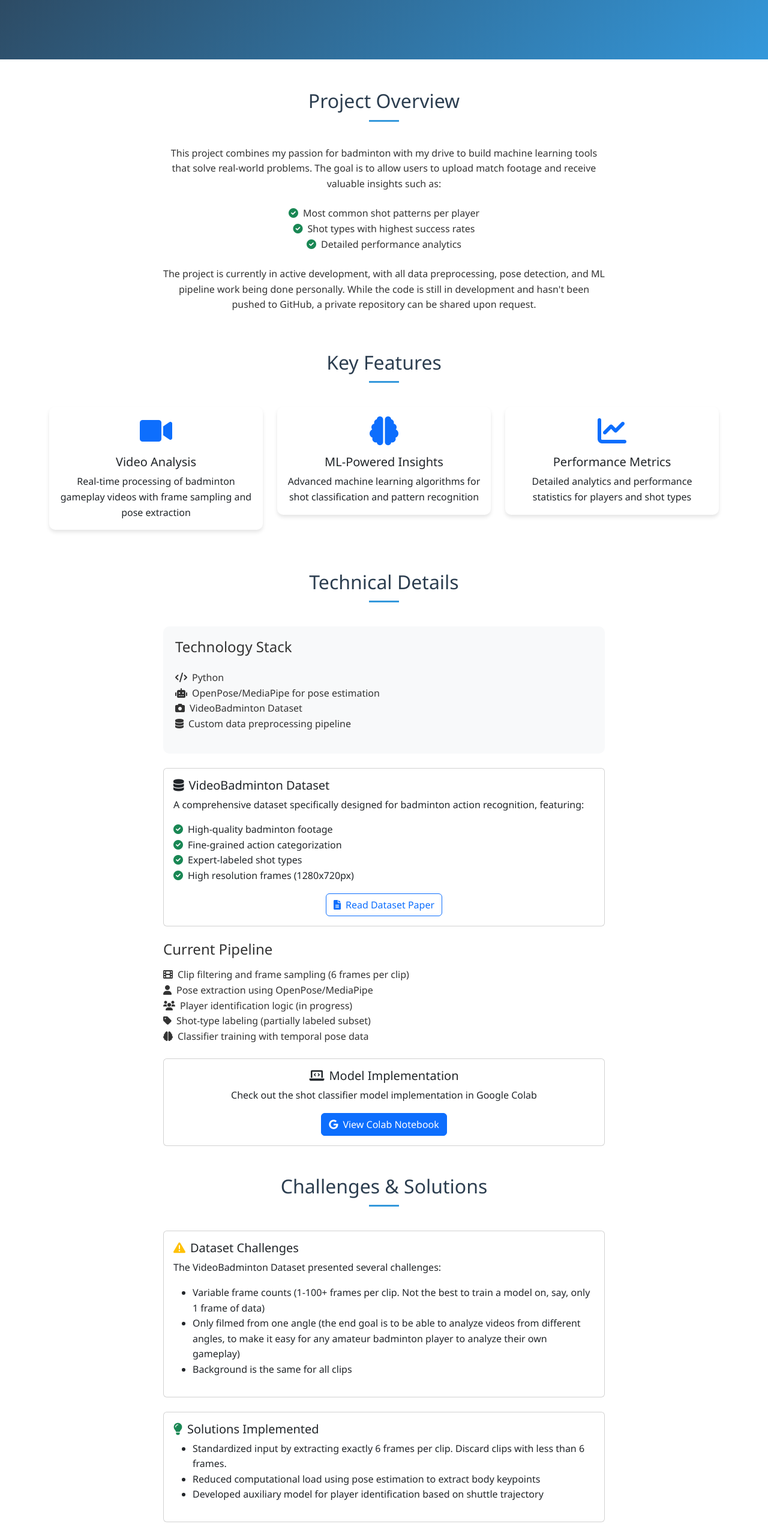
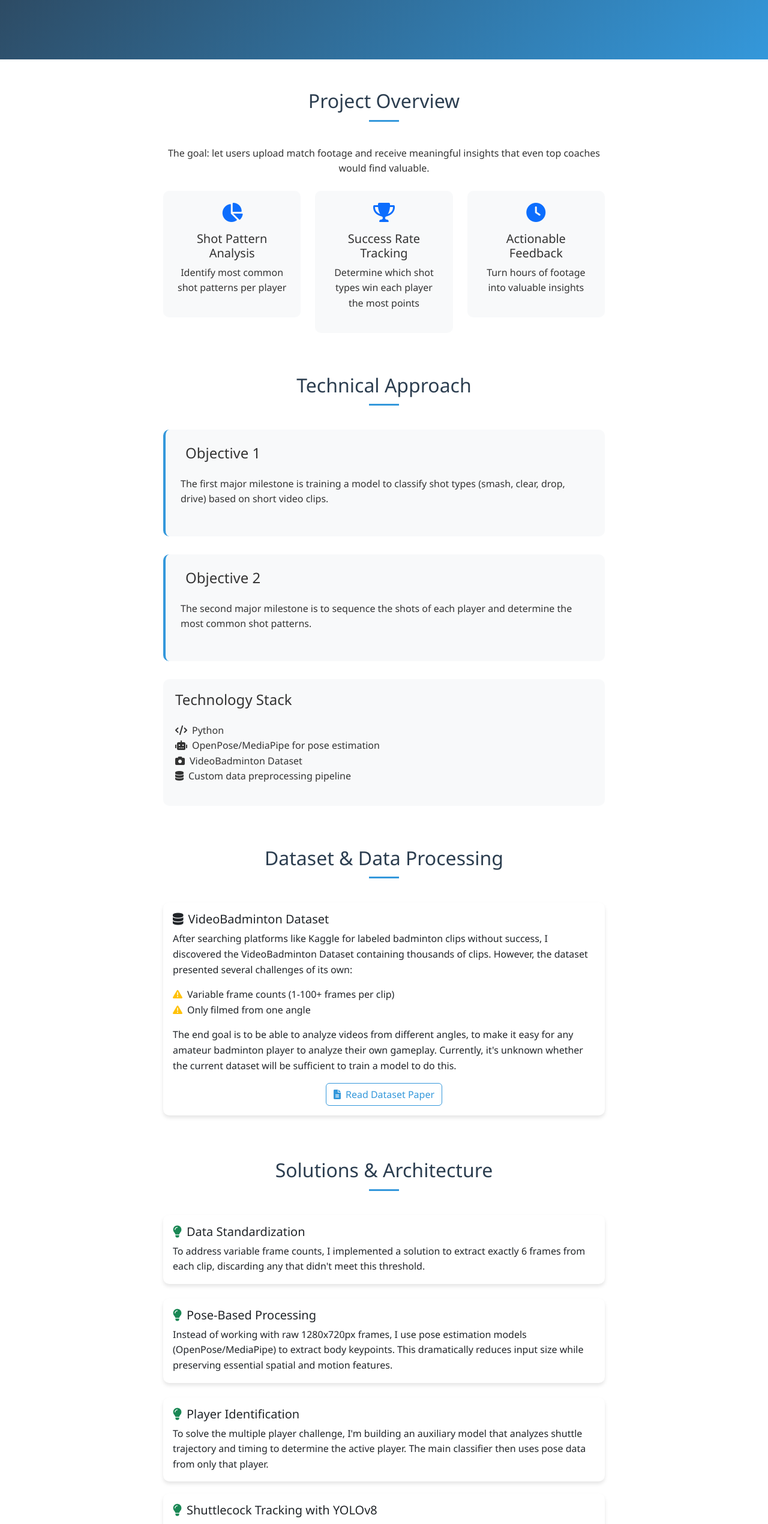
Before and after one commit to MarcRusli/badminton-video-analyzer, a plain HTML site: page index.html in a window 1280 px wide. Shown: the part 240-2780 px from the top of the page at 60% size. Drawn offline with nearby package versions, Linux system fonts and the light colour scheme.

Commit message:
Kept same site structure. Reorganized and added new information.

```diff
--- a/index.html
+++ b/index.html
@@ -13,7 +13,7 @@
     <section class="hero text-center">
         <div class="container">
             <h1 class="display-4 mb-4">Badminton Video Analyzer</h1>
-            <p class="lead">An advanced machine learning project for analyzing badminton gameplay</p>
+            <p class="lead">Merging passion for badminton with applied machine learning</p>
         </div>
     </section>
 
@@ -23,59 +23,52 @@
         <div class="row">
             <div class="col-lg-8 mx-auto">
                 <p class="text-center mb-4">
-                    This project combines my passion for badminton with my drive to build machine learning tools that solve real-world problems. The goal is to allow users to upload match footage and receive valuable insights such as:
+                    The goal: let users upload match footage and receive meaningful insights that even top coaches would find valuable.
                 </p>
-                <ul class="list-unstyled text-center mb-4">
-                    <li><i class="fas fa-check-circle text-success me-2"></i>Most common shot patterns per player</li>
-                    <li><i class="fas fa-check-circle text-success me-2"></i>Shot types with highest success rates</li>
-                    <li><i class="fas fa-check-circle text-success me-2"></i>Detailed performance analytics</li>
-                </ul>
-                <p class="text-center">
-                    The project is currently in active development, with all data preprocessing, pose detection, and ML pipeline work being done personally. While the code is still in development and hasn't been pushed to GitHub, a private repository can be shared upon request.
-                </p>
-            </div>
-        </div>
-    </section>
-
-    <!-- Features -->
-    <section class="container mb-5">
-        <h2 class="section-title text-center">Key Features</h2>
-        <div class="row">
-            <div class="col-md-4">
-                <div class="card feature-card">
-                    <div class="card-body text-center">
-                        <i class="fas fa-video fa-3x mb-3 text-primary"></i>
-                        <h5 class="card-title">Video Analysis</h5>
-                        <p class="card-text">Real-time processing of badminton gameplay videos with frame sampling and pose extraction</p>
+                <div class="row text-center">
+                    <div class="col-md-4">
+                        <div class="feature-highlight">
+                            <i class="fas fa-chart-pie fa-2x mb-3 text-primary"></i>
+                            <h5>Shot Pattern Analysis</h5>
+                            <p>Identify most common shot patterns per player</p>
+                        </div>
                     </div>
-                </div>
-            </div>
-            <div class="col-md-4">
-                <div class="card feature-card">
-                    <div class="card-body text-center">
-                        <i class="fas fa-brain fa-3x mb-3 text-primary"></i>
-                        <h5 class="card-title">ML-Powered Insights</h5>
-                        <p class="card-text">Advanced machine learning algorithms for shot classification and pattern recognition</p>
+                    <div class="col-md-4">
+                        <div class="feature-highlight">
+                            <i class="fas fa-trophy fa-2x mb-3 text-primary"></i>
+                            <h5>Success Rate Tracking</h5>
+                            <p>Determine which shot types win each player the most points</p>
+                        </div>
                     </div>
-                </div>
-            </div>
-            <div class="col-md-4">
-                <div class="card feature-card">
-                    <div class="card-body text-center">
-                        <i class="fas fa-chart-line fa-3x mb-3 text-primary"></i>
-                        <h5 class="card-title">Performance Metrics</h5>
-                        <p class="card-text">Detailed analytics and performance statistics for players and shot types</p>
+                    <div class="col-md-4">
+                        <div class="feature-highlight">
+                            <i class="fas fa-clock fa-2x mb-3 text-primary"></i>
+                            <h5>Actionable Feedback</h5>
+                            <p>Turn hours of footage into valuable insights</p>
+                        </div>
                     </div>
                 </div>
             </div>
         </div>
     </section>
 
-    <!-- Technical Details -->
+    <!-- Technical Approach -->
     <section class="container mb-5">
-        <h2 class="section-title text-center">Technical Details</h2>
+        <h2 class="section-title text-center">Technical Approach</h2>
         <div class="row">
             <div class="col-lg-8 mx-auto">
+                <div class="approach-card">
+                    <h4 class="mb-4"><i class="fas fa-target me-2"></i>Objective 1</h4>
+                    <p class="mb-4">The first major milestone is training a model to classify shot types (smash, clear, drop, drive) based on short video clips.</p>
+                </div>
+
+                <div class="approach-card">
+                    <h4 class="mb-4"><i class="fas fa-target me-2"></i>Objective 2</h4>
+                    <p class="mb-4">The second major milestone is to sequence the shots of each player and determine the most common shot patterns.</p>
+                </div>
+
+
+
                 <div class="tech-stack">
                     <h4 class="mb-4">Technology Stack</h4>
                     <ul class="list-unstyled">
@@ -85,42 +78,27 @@
                         <li><i class="fas fa-database me-2"></i>Custom data preprocessing pipeline</li>
                     </ul>
                 </div>
-                <div class="mt-4">
-                    <div class="card mb-4">
-                        <div class="card-body">
-                            <h5 class="card-title"><i class="fas fa-database me-2"></i>VideoBadminton Dataset</h5>
-                            <p class="card-text">A comprehensive dataset specifically designed for badminton action recognition, featuring:</p>
-                            <ul class="list-unstyled">
-                                <li><i class="fas fa-check-circle text-success me-2"></i>High-quality badminton footage</li>
-                                <li><i class="fas fa-check-circle text-success me-2"></i>Fine-grained action categorization</li>
-                                <li><i class="fas fa-check-circle text-success me-2"></i>Expert-labeled shot types</li>
-                                <li><i class="fas fa-check-circle text-success me-2"></i>High resolution frames (1280x720px)</li>
-                            </ul>
-                            <div class="text-center mt-3">
-                                <a href="https://arxiv.org/html/2403.12385v1" target="_blank" class="btn btn-outline-primary">
-                                    <i class="fas fa-file-alt me-2"></i>Read Dataset Paper
-                                </a>
-                            </div>
-                        </div>
-                    </div>
-                </div>
-                <div class="mt-4">
-                    <h4 class="mb-3">Current Pipeline</h4>
-                    <ul class="list-unstyled">
-                        <li><i class="fas fa-film me-2"></i>Clip filtering and frame sampling (6 frames per clip)</li>
-                        <li><i class="fas fa-user me-2"></i>Pose extraction using OpenPose/MediaPipe</li>
-                        <li><i class="fas fa-users me-2"></i>Player identification logic (in progress)</li>
-                        <li><i class="fas fa-tag me-2"></i>Shot-type labeling (partially labeled subset)</li>
-                        <li><i class="fas fa-brain me-2"></i>Classifier training with temporal pose data</li>
-                    </ul>
-                </div>
-                <div class="mt-4">
-                    <div class="card">
-                        <div class="card-body text-center">
-                            <h5 class="card-title"><i class="fas fa-laptop-code me-2"></i>Model Implementation</h5>
-                            <p class="card-text">Check out the shot classifier model implementation in Google Colab</p>
-                            <a href="https://colab.research.google.com/drive/1lkgdK-aLtoYcvj38BnCM9s2N2PoVWG74?usp=sharing" target="_blank" class="btn btn-primary">
-                                <i class="fab fa-google me-2"></i>View Colab Notebook
+            </div>
+        </div>
+    </section>
+
+    <!-- Dataset Information -->
+    <section class="container mb-5">
+        <h2 class="section-title text-center">Dataset & Data Processing</h2>
+        <div class="row">
+            <div class="col-lg-8 mx-auto">
+                <div class="card mb-4">
+                    <div class="card-body">
+                        <h5 class="card-title"><i class="fas fa-database me-2"></i>VideoBadminton Dataset</h5>
+                        <p class="card-text">After searching platforms like Kaggle for labeled badminton clips without success, I discovered the VideoBadminton Dataset containing thousands of clips. However, the dataset presented several challenges of its own:</p>
+                        <ul class="list-unstyled">
+                            <li><i class="fas fa-exclamation-triangle text-warning me-2"></i>Variable frame counts (1-100+ frames per clip)</li>
+                            <li><i class="fas fa-exclamation-triangle text-warning me-2"></i>Only filmed from one angle</li>
+                        </ul>
+                        <p class="card-text">The end goal is to be able to analyze videos from different angles, to make it easy for any amateur badminton player to analyze their own gameplay. Currently, it's unknown whether the current dataset will be sufficient to train a model to do this.</p>
+                        <div class="text-center mt-3">
+                            <a href="https://arxiv.org/html/2403.12385v1" target="_blank" class="btn btn-outline-primary">
+                                <i class="fas fa-file-alt me-2"></i>Read Dataset Paper
                             </a>
                         </div>
                     </div>
@@ -129,43 +107,84 @@
         </div>
     </section>
 
-    <!-- Challenges & Solutions -->
+    <!-- Solutions Implemented -->
     <section class="container mb-5">
-        <h2 class="section-title text-center">Challenges & Solutions</h2>
+        <h2 class="section-title text-center">Solutions & Architecture</h2>
         <div class="row">
             <div class="col-lg-8 mx-auto">
                 <div class="card mb-4">
                     <div class="card-body">
-                        <h5 class="card-title"><i class="fas fa-exclamation-triangle text-warning me-2"></i>Dataset Challenges</h5>
-                        <p class="card-text">The VideoBadminton Dataset presented several challenges:</p>
-                        <ul>
-                            <li>Variable frame counts (1-100+ frames per clip. Not the best to train a model on, say, only 1 frame of data)</li>
-                            <li>Only filmed from one angle (the end goal is to be able to analyze videos from different angles, to make it easy for any amateur badminton player to analyze their own gameplay)</li>
-                            <li>Background is the same for all clips</li>
-                        </ul>
+                        <h5 class="card-title"><i class="fas fa-lightbulb text-success me-2"></i>Data Standardization</h5>
+                        <p class="card-text">To address variable frame counts, I implemented a solution to extract exactly 6 frames from each clip, discarding any that didn't meet this threshold.</p>
                     </div>
                 </div>
+
+                <div class="card mb-4">
+                    <div class="card-body">
+                        <h5 class="card-title"><i class="fas fa-lightbulb text-success me-2"></i>Pose-Based Processing</h5>
+                        <p class="card-text">Instead of working with raw 1280x720px frames, I use pose estimation models (OpenPose/MediaPipe) to extract body keypoints. This dramatically reduces input size while preserving essential spatial and motion features.</p>
+                    </div>
+                </div>
+
                 <div class="card">
                     <div class="card-body">
-                        <h5 class="card-title"><i class="fas fa-lightbulb text-success me-2"></i>Solutions Implemented</h5>
-                        <ul>
-                            <li>Standardized input by extracting exactly 6 frames per clip. Discard clips with less than 6 frames.</li>
-                            <li>Reduced computational load using pose estimation to extract body keypoints</li>
-                            <li>Developed auxiliary model for player identification based on shuttle trajectory</li>
+                        <h5 class="card-title"><i class="fas fa-lightbulb text-success me-2"></i>Player Identification</h5>
+                        <p class="card-text">To solve the multiple player challenge, I'm building an auxiliary model that analyzes shuttle trajectory and timing to determine the active player. The main classifier then uses pose data from only that player.</p>
+                    </div>
+                </div>
+
+                <div class="card">
+                    <div class="card-body">
+                        <h5 class="card-title"><i class="fas fa-lightbulb text-success me-2"></i>Shuttlecock Tracking with YOLOv8</h5>
+                        <p class="card-text">
+                            Tracking the shuttlecock's movement poses unique challenges:
+                        </p>
+                        <ul class="card-text">
+                            <li>Extremely small object size</li>
+                            <li>Very high speeds, especially during smashes or drives</li>
+                            <li>Frequent motion blur and rapid changes in trajectory</li>
                         </ul>
+                        <p class="card-text">
+                            <strong>Why YOLOv8?</strong>
+                        </p>
+                        <ul class="card-text">
+                            <li><strong>Speed & accuracy:</strong> Optimized for real-time detection, crucial for fast-paced badminton footage</li>
+                            <li><strong>Small object detection:</strong> Improved architecture (anchor boxes, feature aggregation) excels at finding tiny, fast-moving objects</li>
+                            <li><strong>Customizable & lightweight:</strong> Easily fine-tuned on shuttlecock-specific datasets</li>
+                        </ul>
+                        <p class="card-text">
+                            <strong>Advanced tracking:</strong> YOLOv8 integrates with ByteTrack/DeepSORT for temporal consistency, following the shuttle even through brief occlusions or blur.
+                        </p>
+                        <p class="card-text"><strong>Challenges introduced by YOLOv8:</strong></p>
+                        <ul class="card-text">
+                            <li>Requires a large, well-annotated dataset of shuttlecock positions for effective training</li>
+                            <li>Can produce false positives/negatives due to shuttlecock size, background clutter, or lighting changes</li>
+                            <li>Needs careful hyperparameter tuning and augmentation strategies to generalize across different match conditions</li>
+                            <li>Integration with tracking modules (like ByteTrack/DeepSORT) can be sensitive to detection confidence thresholds</li>
+                        </ul>
+                        <p class="card-text">
+                            <strong>Bottom line:</strong> YOLOv8 enables accurate, efficient shuttlecock tracking.
+                        </p>
                     </div>
                 </div>
             </div>
         </div>
     </section>
 
-    <!-- Results/Visualizations -->
+    <!-- Current Status -->
     <section class="container mb-5">
-        <h2 class="section-title text-center">Results & Visualizations</h2>
+        <h2 class="section-title text-center">Current Status</h2>
         <div class="row">
             <div class="col-lg-8 mx-auto">
-                <div class="text-center">
-                    <p>Project is currently in development. Results and visualizations will be added as they become available.</p>
+                <div class="status-card text-center">
+                    <i class="fas fa-tools fa-3x mb-3 text-warning"></i>
+                    <h4>Work in Progress</h4>
+                    <p class="mb-4">The project is still in development and far from functional, but the modular architecture provides flexibility to improve individual components without redoing the entire pipeline.</p>
+                    <div class="mt-4">
+                        <a href="https://colab.research.google.com/drive/1lkgdK-aLtoYcvj38BnCM9s2N2PoVWG74?usp=sharing" target="_blank" class="btn btn-primary">
+                            <i class="fab fa-google me-2"></i>View Model Implementation
+                        </a>
+                    </div>
                 </div>
             </div>
         </div>
--- a/styles.css
+++ b/styles.css
@@ -17,16 +17,40 @@ body {
     margin-bottom: 50px;
 }
 
-.feature-card {
-    border: none;
+.feature-highlight {
+    padding: 20px;
     border-radius: 10px;
+    background-color: #f8f9fa;
+    margin-bottom: 20px;
+    transition: transform 0.3s ease;
+}
+
+.feature-highlight:hover {
+    transform: translateY(-5px);
     box-shadow: 0 4px 6px rgba(0, 0, 0, 0.1);
-    transition: transform 0.3s ease;
+}
+
+.approach-card {
+    background-color: #f8f9fa;
+    padding: 25px;
+    border-radius: 10px;
+    margin-bottom: 30px;
+    border-left: 4px solid var(--secondary-color);
+}
+
+.tech-stack {
+    background-color: #f8f9fa;
+    padding: 20px;
+    border-radius: 10px;
     margin-bottom: 20px;
 }
 
-.feature-card:hover {
-    transform: translateY(-5px);
+.status-card {
+    background-color: #fff3cd;
+    border: 1px solid #ffeaa7;
+    border-radius: 10px;
+    padding: 30px;
+    margin-bottom: 20px;
 }
 
 .section-title {
@@ -47,11 +71,16 @@ body {
     background-color: var(--secondary-color);
 }
 
-.tech-stack {
-    background-color: #f8f9fa;
-    padding: 20px;
+.card {
+    border: none;
     border-radius: 10px;
+    box-shadow: 0 4px 6px rgba(0, 0, 0, 0.1);
+    transition: transform 0.3s ease;
     margin-bottom: 20px;
+}
+
+.card:hover {
+    transform: translateY(-2px);
 }
 
 .social-links a {
@@ -64,3 +93,23 @@ body {
 .social-links a:hover {
     color: var(--secondary-color);
 }
+
+.btn-primary {
+    background-color: var(--secondary-color);
+    border-color: var(--secondary-color);
+}
+
+.btn-primary:hover {
+    background-color: var(--primary-color);
+    border-color: var(--primary-color);
+}
+
+.btn-outline-primary {
+    color: var(--secondary-color);
+    border-color: var(--secondary-color);
+}
+
+.btn-outline-primary:hover {
+    background-color: var(--secondary-color);
+    border-color: var(--secondary-color);
+}
```
